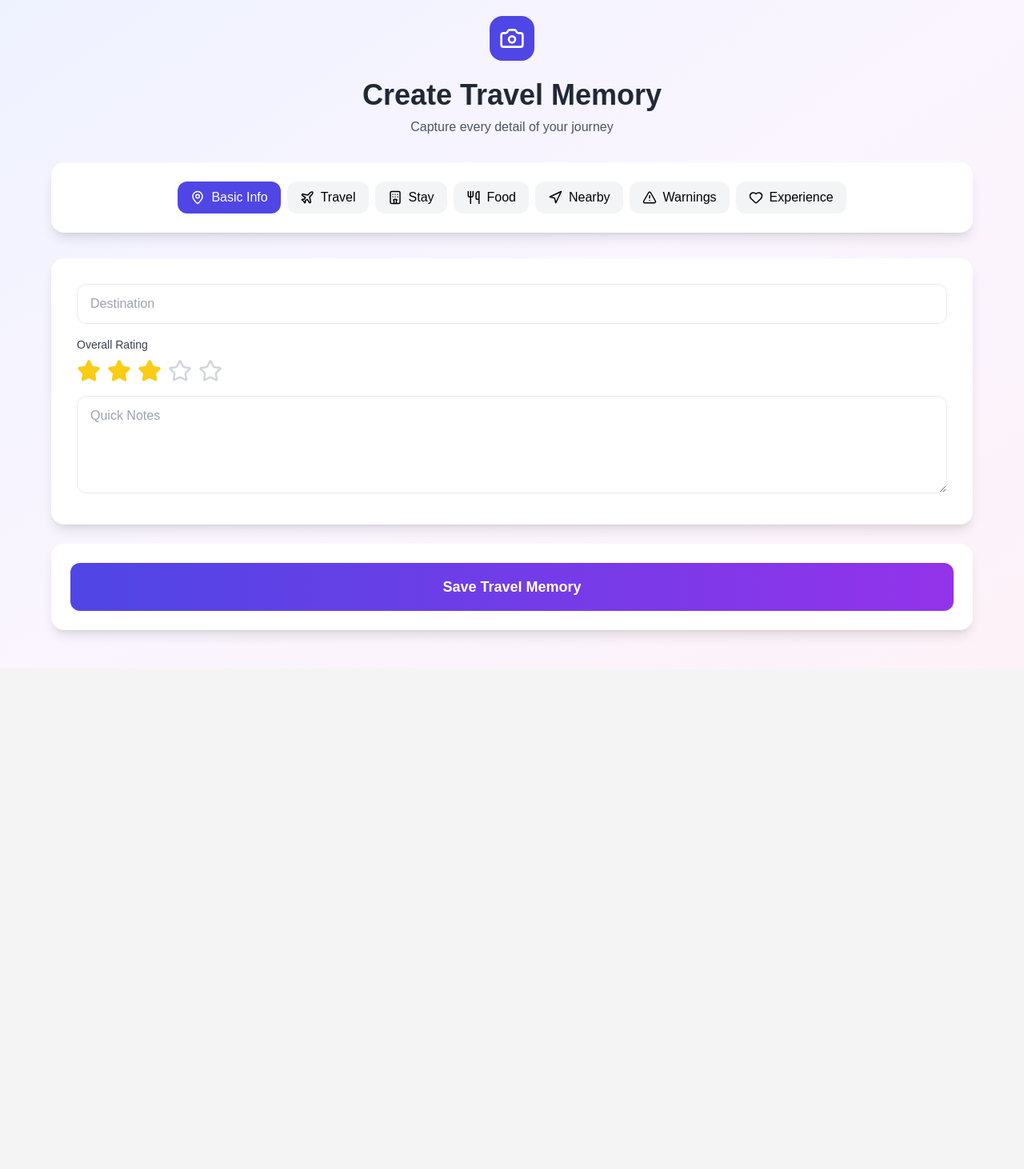
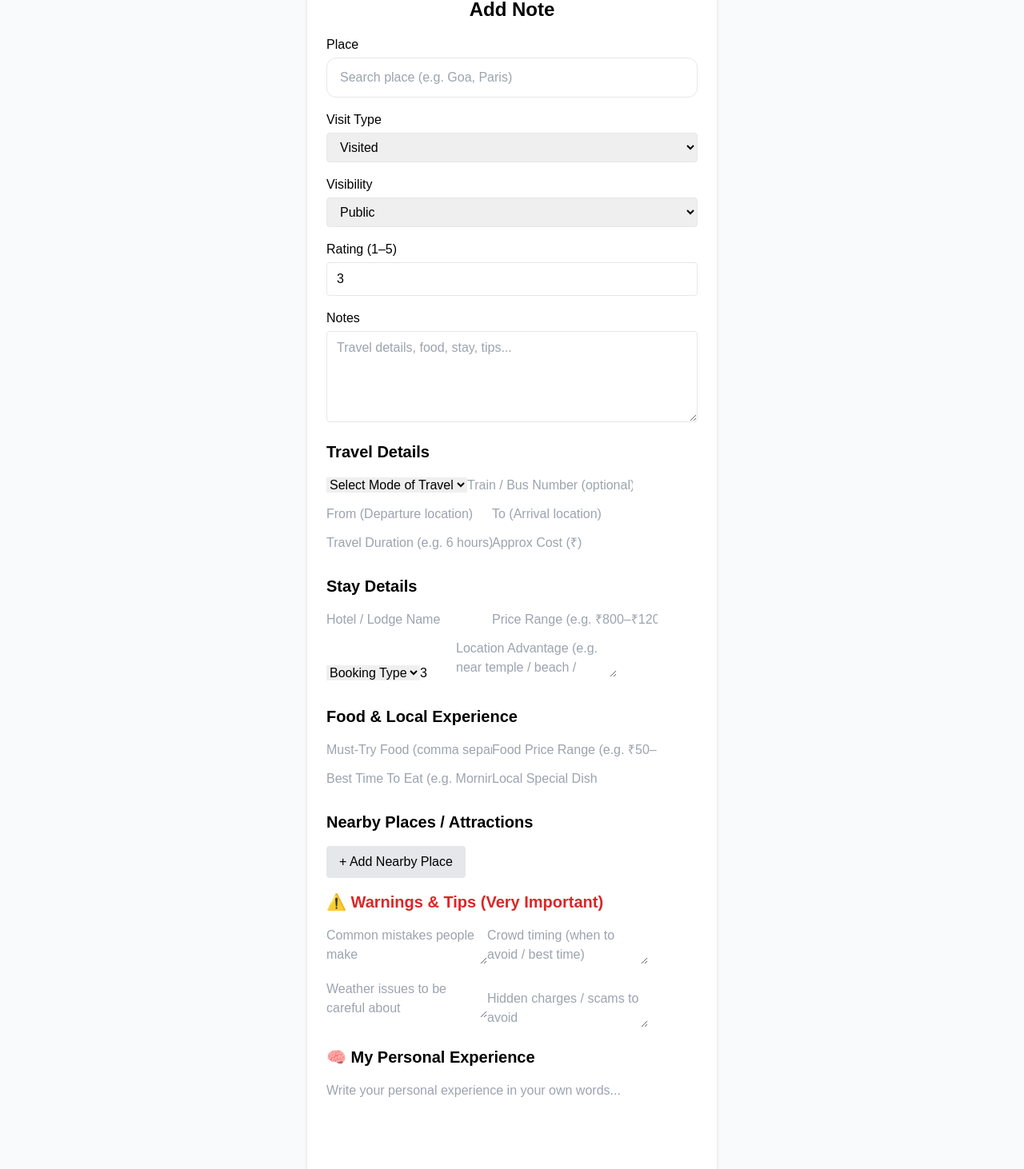
Before and after one commit to Rohit273848/travel-notes-app, a React app in the folder frontend/: page /add-note in a window 1280 px wide. Shown: the part 107-1569 px from the top of the page at 80% size. Before the commit the page ends 943 px from the top, so only its background shows below. Built offline with nearby package versions, Linux system fonts and the light colour scheme; sample sign-in values are in the browser's storage; the HTML template or start-up script is replaced by a standard one.

Commit message:
fin noteroutes file code

```diff
--- a/frontend/src/pages/AddNote.jsx
+++ b/frontend/src/pages/AddNote.jsx
@@ -1,112 +1,89 @@
-import { useState } from "react";
-import {
-  MapPin,
-  Plane,
-  Hotel,
-  Utensils,
-  AlertTriangle,
-  Heart,
-  Star,
-  Clock,
-  DollarSign,
-  Navigation,
-  Plus,
-  X,
-  Users,
-  Camera,
-} from "lucide-react";
+import { useState, useEffect } from "react";
+import { useNavigate } from "react-router-dom";
+import PlaceAutocomplete from "../components/PlaceAutocomplete";
 
 const AddNote = () => {
-  /* =========================
-     STATE
-  ========================= */
+  const navigate = useNavigate();
+
+  /* 🔹 3.1 ADD STATE (TOP OF COMPONENT) */
   const [details, setDetails] = useState("");
+
   const [basicInfo, setBasicInfo] = useState({
-    place: "",
+    place: null,
     visitType: "visited",
     visibility: "public",
     rating: 3,
   });
-
   const [travelDetails, setTravelDetails] = useState({
-    mode: "train",
+    mode: "",
     trainOrBusNumber: "",
     from: "",
     to: "",
     duration: "",
     approxCost: "",
   });
-
   const [stayDetails, setStayDetails] = useState({
     hotelName: "",
     priceRange: "",
-    bookingType: "offline",
+    bookingType: "",
     cleanlinessRating: 3,
     locationAdvantage: "",
   });
-
   const [foodDetails, setFoodDetails] = useState({
     mustTryFood: [],
     foodPriceRange: "",
     bestTimeToEat: "",
     localSpecialDish: "",
   });
-
-  const [nearbyPlaces, setNearbyPlaces] = useState([]);
+  const [nearbyPlaces, setNearbyPlaces] = useState([
+    // { name: "", distance: "", bestRoute: "" }
+  ]);
   const [warnings, setWarnings] = useState({
     commonMistakes: "",
     crowdTiming: "",
     weatherIssues: "",
     hiddenCharges: "",
   });
+  const [personalExperience, setPersonalExperience] = useState("");
 
-  const [personalExperience, setPersonalExperience] = useState("");
-  const [activeSection, setActiveSection] = useState("basic");
 
-  /* =========================
-     SUBMIT (FIXED)
-  ========================= */
+  /* 🔐 AUTH CHECK */
+  useEffect(() => {
+    const token = localStorage.getItem("token");
+    if (!token) {
+      alert("Please login first");
+      navigate("/login");
+    }
+  }, [navigate]);
+
+  /* 🔹 3.6 UPDATE SUBMIT DATA */
   const handleSubmit = async (e) => {
     e.preventDefault();
 
-    // ✅ FRONTEND VALIDATION
-    if (!basicInfo.place.trim()) {
-      alert("Please enter destination");
-      return;
-    }
-    if (!travelDetails.from.trim() || !travelDetails.to.trim()) {
-      alert("Please fill travel From & To");
-      return;
-    }
-    if (!stayDetails.hotelName.trim()) {
-      alert("Please enter hotel name");
-      return;
-    }
-    if (!details.trim()) {
-      alert("Please write some notes");
+    if (!basicInfo.place) {
+      alert("Please select a place");
       return;
     }
 
-    const token = localStorage.getItem("token");
-
-    const payload = {
-      placeName: basicInfo.place,
+    const noteData = {
+      basicInfo: {
+        place: basicInfo.place,          // FULL location object
         visitType: basicInfo.visitType,
         visibility: basicInfo.visibility,
         rating: basicInfo.rating,
-
+      },
       travelDetails,
       stayDetails,
       foodDetails,
       nearbyPlaces,
       warnings,
       personalExperience,
-      noteText: details,
+      noteText: details, // temporary (we’ll remove later)
     };
 
-    console.log("Sending payload:", payload);
+    try {
+      const token = localStorage.getItem("token");
 
-    try {
       const res = await fetch(
         "https://travel-notes-app.onrender.com/api/notes",
         {
@@ -115,191 +92,491 @@ const AddNote = () => {
             "Content-Type": "application/json",
             Authorization: `Bearer ${token}`,
           },
-          body: JSON.stringify(payload),
+          body: JSON.stringify(noteData),
         }
       );
 
-      const data = await res.json();
+      if (!res.ok) throw new Error("Failed to save note");
 
-      if (!res.ok) {
-        console.error(data);
-        alert(data.message || "Failed to save note");
-        return;
-      }
+      alert("✅ Note saved");
 
-      alert("✅ Note saved successfully!");
+      // reset
+      setDetails("");
+      setPersonalExperience("");
+      setBasicInfo({
+        place: null,
+        visitType: "visited",
+        visibility: "public",
+        rating: 3,
+      });
+
+      setTravelDetails({
+        mode: "",
+        trainOrBusNumber: "",
+        from: "",
+        to: "",
+        duration: "",
+        approxCost: "",
+      });
+
+      setStayDetails({
+        hotelName: "",
+        priceRange: "",
+        bookingType: "",
+        cleanlinessRating: 3,
+        locationAdvantage: "",
+      });
+
     } catch (err) {
       console.error(err);
-      alert("❌ Network error");
+      alert("❌ Error saving note");
     }
   };
 
-  /* =========================
-     RATING COMPONENT
-  ========================= */
-  const RatingStars = ({ rating, onChange, label }) => (
+
+  return (
+    <div className="min-h-screen flex items-center justify-center bg-gray-50">
+      <form
+        onSubmit={handleSubmit}
+        className="bg-white p-6 rounded-lg shadow-md w-full max-w-lg space-y-4"
+      >
+        <h2 className="text-2xl font-bold text-center">Add Note</h2>
+
+        {/* 🔹 3.2 PLACE AUTOCOMPLETE */}
         <div>
-      <label className="block text-sm font-medium text-gray-700 mb-2">
-        {label}
-      </label>
-      <div className="flex gap-2">
-        {[1, 2, 3, 4, 5].map((s) => (
-          <button key={s} type="button" onClick={() => onChange(s)}>
-            <Star
-              size={30}
-              className={
-                s <= rating
-                  ? "fill-yellow-400 text-yellow-400"
-                  : "text-gray-300"
-              }
+          <label className="block mb-1 font-medium">Place</label>
+          <PlaceAutocomplete
+            onSelect={(place) => {
+              setBasicInfo((prev) => ({
+                ...prev,
+                place,
+              }));
+            }}
           />
-          </button>
-        ))}
-      </div>
-    </div>
-  );
-
-  const sections = [
-    { id: "basic", label: "Basic Info", icon: MapPin },
-    { id: "travel", label: "Travel", icon: Plane },
-    { id: "stay", label: "Stay", icon: Hotel },
-    { id: "food", label: "Food", icon: Utensils },
-    { id: "nearby", label: "Nearby", icon: Navigation },
-    { id: "warnings", label: "Warnings", icon: AlertTriangle },
-    { id: "experience", label: "Experience", icon: Heart },
-  ];
-
-  /* =========================
-     UI
-  ========================= */
-  return (
-    <div className="min-h-screen bg-gradient-to-br from-indigo-50 via-purple-50 to-pink-50 py-12 px-4">
-      <div className="max-w-6xl mx-auto">
-        {/* Header */}
-        <div className="text-center mb-8">
-          <div className="inline-block p-3 bg-indigo-600 rounded-2xl mb-4">
-            <Camera className="text-white" size={32} />
-          </div>
-          <h1 className="text-4xl font-bold text-gray-800 mb-2">
-            Create Travel Memory
-          </h1>
-          <p className="text-gray-600">
-            Capture every detail of your journey
-          </p>
         </div>
 
-        {/* Section Tabs */}
-        <div className="bg-white rounded-2xl shadow-lg p-6 mb-8">
-          <div className="flex flex-wrap gap-2 justify-center">
-            {sections.map(({ id, label, icon: Icon }) => (
-              <button
-                key={id}
-                type="button"
-                onClick={() => setActiveSection(id)}
-                className={`flex items-center gap-2 px-4 py-2 rounded-xl ${
-                  activeSection === id
-                    ? "bg-indigo-600 text-white"
-                    : "bg-gray-100"
-                }`}
+        {/* 🔹 3.3 VISIT TYPE */}
+        <div>
+          <label className="block mb-1 font-medium">Visit Type</label>
+          <select
+            value={basicInfo.visitType}
+            onChange={(e) =>
+              setBasicInfo({ ...basicInfo, visitType: e.target.value })
+            }
+            className="input w-full border px-3 py-2 rounded"
           >
-                <Icon size={18} /> {label}
-              </button>
-            ))}
-          </div>
+            <option value="visited">Visited</option>
+            <option value="planning">Planning</option>
+            <option value="wishlist">Wishlist</option>
+          </select>
         </div>
 
-        <form onSubmit={handleSubmit} className="space-y-6">
-          {/* BASIC */}
-          {activeSection === "basic" && (
-            <div className="bg-white rounded-2xl shadow-lg p-8">
+        {/* 🔹 3.4 VISIBILITY */}
+        <div>
+          <label className="block mb-1 font-medium">Visibility</label>
+          <select
+            value={basicInfo.visibility}
+            onChange={(e) =>
+              setBasicInfo({ ...basicInfo, visibility: e.target.value })
+            }
+            className="input w-full border px-3 py-2 rounded"
+          >
+            <option value="public">Public</option>
+            <option value="personal">Personal</option>
+          </select>
+        </div>
+
+        {/* 🔹 3.5 RATING */}
+        <div>
+          <label className="block mb-1 font-medium">Rating (1–5)</label>
           <input
-                className="w-full px-4 py-3 border rounded-xl mb-4"
-                placeholder="Destination"
-                value={basicInfo.place}
+            type="number"
+            min="1"
+            max="5"
+            value={basicInfo.rating}
             onChange={(e) =>
-                  setBasicInfo({ ...basicInfo, place: e.target.value })
+              setBasicInfo({
+                ...basicInfo,
+                rating: Number(e.target.value),
+              })
             }
+            className="input w-full border px-3 py-2 rounded"
+          />
+        </div>
+
+        {/* NOTES */}
+        <div>
+          <label className="block mb-1 font-medium">Notes</label>
+          <textarea
+            value={details}
+            onChange={(e) => setDetails(e.target.value)}
+            required
+            rows="4"
+            className="w-full border px-3 py-2 rounded"
+            placeholder="Travel details, food, stay, tips..."
+          />
+        </div>
+
+        {/* 🅱️ Travel Details */}
+        <div className="mt-8">
+          <h3 className="text-xl font-bold mb-4">Travel Details</h3>
+
+          {/* Mode of Travel */}
+          <select
+            value={travelDetails.mode}
+            onChange={(e) =>
+              setTravelDetails({ ...travelDetails, mode: e.target.value })
+            }
+            className="input mb-3"
+          >
+            <option value="">Select Mode of Travel</option>
+            <option value="train">Train</option>
+            <option value="bus">Bus</option>
+            <option value="car">Car</option>
+            <option value="bike">Bike</option>
+            <option value="flight">Flight</option>
+          </select>
+
+          {/* Train / Bus Number (conditional but simple for now) */}
+          <input
+            type="text"
+            placeholder="Train / Bus Number (optional)"
+            value={travelDetails.trainOrBusNumber}
+            onChange={(e) =>
+              setTravelDetails({
+                ...travelDetails,
+                trainOrBusNumber: e.target.value,
+              })
+            }
+            className="input mb-3"
           />
 
-              <RatingStars
-                rating={basicInfo.rating}
-                onChange={(r) => setBasicInfo({ ...basicInfo, rating: r })}
-                label="Overall Rating"
-              />
-
-              <textarea
-                className="w-full px-4 py-3 border rounded-xl mt-4"
-                rows={4}
-                placeholder="Quick Notes"
-                value={details}
-                onChange={(e) => setDetails(e.target.value)}
-              />
-            </div>
-          )}
-
-          {/* TRAVEL */}
-          {activeSection === "travel" && (
-            <div className="bg-white rounded-2xl shadow-lg p-8">
+          {/* From */}
           <input
-                className="w-full px-4 py-3 border rounded-xl mb-3"
-                placeholder="From"
+            type="text"
+            placeholder="From (Departure location)"
             value={travelDetails.from}
             onChange={(e) =>
               setTravelDetails({ ...travelDetails, from: e.target.value })
             }
+            className="input mb-3"
           />
+
+          {/* To */}
           <input
-                className="w-full px-4 py-3 border rounded-xl"
-                placeholder="To"
+            type="text"
+            placeholder="To (Arrival location)"
             value={travelDetails.to}
             onChange={(e) =>
               setTravelDetails({ ...travelDetails, to: e.target.value })
             }
+            className="input mb-3"
+          />
+
+          {/* Duration */}
+          <input
+            type="text"
+            placeholder="Travel Duration (e.g. 6 hours)"
+            value={travelDetails.duration}
+            onChange={(e) =>
+              setTravelDetails({ ...travelDetails, duration: e.target.value })
+            }
+            className="input mb-3"
+          />
+
+          {/* Approx Cost */}
+          <input
+            type="number"
+            placeholder="Approx Cost (₹)"
+            value={travelDetails.approxCost}
+            onChange={(e) =>
+              setTravelDetails({
+                ...travelDetails,
+                approxCost: e.target.value,
+              })
+            }
+            className="input"
           />
         </div>
-          )}
+        {/* 🅲 Stay Details */}
+        <div className="mt-10">
+          <h3 className="text-xl font-bold mb-4">Stay Details</h3>
 
-          {/* STAY */}
-          {activeSection === "stay" && (
-            <div className="bg-white rounded-2xl shadow-lg p-8">
+          {/* Hotel / Lodge Name */}
           <input
-                className="w-full px-4 py-3 border rounded-xl mb-3"
-                placeholder="Hotel Name"
+            type="text"
+            placeholder="Hotel / Lodge Name"
             value={stayDetails.hotelName}
+            onChange={(e) =>
+              setStayDetails({ ...stayDetails, hotelName: e.target.value })
+            }
+            className="input mb-3"
+          />
+
+          {/* Price Range */}
+          <input
+            type="text"
+            placeholder="Price Range (e.g. ₹800–₹1200)"
+            value={stayDetails.priceRange}
+            onChange={(e) =>
+              setStayDetails({ ...stayDetails, priceRange: e.target.value })
+            }
+            className="input mb-3"
+          />
+
+          {/* Booking Type */}
+          <select
+            value={stayDetails.bookingType}
+            onChange={(e) =>
+              setStayDetails({ ...stayDetails, bookingType: e.target.value })
+            }
+            className="input mb-3"
+          >
+            <option value="">Booking Type</option>
+            <option value="online">Online</option>
+            <option value="offline">Offline</option>
+          </select>
+
+          {/* Cleanliness Rating */}
+          <input
+            type="number"
+            min="1"
+            max="5"
+            placeholder="Cleanliness Rating (1–5)"
+            value={stayDetails.cleanlinessRating}
             onChange={(e) =>
               setStayDetails({
                 ...stayDetails,
-                    hotelName: e.target.value,
+                cleanlinessRating: Number(e.target.value),
               })
             }
+            className="input mb-3"
+          />
+
+          {/* Location Advantage */}
+          <textarea
+            rows="2"
+            placeholder="Location Advantage (e.g. near temple / beach / station)"
+            value={stayDetails.locationAdvantage}
+            onChange={(e) =>
+              setStayDetails({
+                ...stayDetails,
+                locationAdvantage: e.target.value,
+              })
+            }
+            className="input"
           />
         </div>
-          )}
+{/* 🅳 Food & Local Experience */}
+<div className="mt-10">
+  <h3 className="text-xl font-bold mb-4">Food & Local Experience</h3>
 
-          {/* EXPERIENCE */}
-          {activeSection === "experience" && (
-            <div className="bg-white rounded-2xl shadow-lg p-8">
+  {/* Must Try Food (comma separated → array) */}
+  <input
+    type="text"
+    placeholder="Must-Try Food (comma separated)"
+    value={foodDetails.mustTryFood.join(", ")}
+    onChange={(e) =>
+      setFoodDetails({
+        ...foodDetails,
+        mustTryFood: e.target.value
+          .split(",")
+          .map((f) => f.trim())
+          .filter(Boolean),
+      })
+    }
+    className="input mb-3"
+  />
+
+  {/* Food Price Range */}
+  <input
+    type="text"
+    placeholder="Food Price Range (e.g. ₹50–₹200)"
+    value={foodDetails.foodPriceRange}
+    onChange={(e) =>
+      setFoodDetails({
+        ...foodDetails,
+        foodPriceRange: e.target.value,
+      })
+    }
+    className="input mb-3"
+  />
+
+  {/* Best Time To Eat */}
+  <input
+    type="text"
+    placeholder="Best Time To Eat (e.g. Morning / Evening)"
+    value={foodDetails.bestTimeToEat}
+    onChange={(e) =>
+      setFoodDetails({
+        ...foodDetails,
+        bestTimeToEat: e.target.value,
+      })
+    }
+    className="input mb-3"
+  />
+
+  {/* Local Special Dish */}
+  <input
+    type="text"
+    placeholder="Local Special Dish"
+    value={foodDetails.localSpecialDish}
+    onChange={(e) =>
+      setFoodDetails({
+        ...foodDetails,
+        localSpecialDish: e.target.value,
+      })
+    }
+    className="input"
+  />
+</div>
+{/* 🅴 Nearby Places / Attractions */}
+<div className="mt-10">
+  <h3 className="text-xl font-bold mb-4">Nearby Places / Attractions</h3>
+
+  {nearbyPlaces.map((place, index) => (
+    <div
+      key={index}
+      className="border rounded p-3 mb-4 space-y-2 bg-gray-50"
+    >
+      <input
+        type="text"
+        placeholder="Nearby Place Name"
+        value={place.name}
+        onChange={(e) => {
+          const updated = [...nearbyPlaces];
+          updated[index].name = e.target.value;
+          setNearbyPlaces(updated);
+        }}
+        className="input w-full"
+      />
+
+      <input
+        type="text"
+        placeholder="Distance (e.g. 5 km)"
+        value={place.distance}
+        onChange={(e) => {
+          const updated = [...nearbyPlaces];
+          updated[index].distance = e.target.value;
+          setNearbyPlaces(updated);
+        }}
+        className="input w-full"
+      />
+
+      <input
+        type="text"
+        placeholder="Best Route (e.g. via XYZ Road)"
+        value={place.bestRoute}
+        onChange={(e) => {
+          const updated = [...nearbyPlaces];
+          updated[index].bestRoute = e.target.value;
+          setNearbyPlaces(updated);
+        }}
+        className="input w-full"
+      />
+
+      <button
+        type="button"
+        onClick={() =>
+          setNearbyPlaces(nearbyPlaces.filter((_, i) => i !== index))
+        }
+        className="text-red-600 text-sm"
+      >
+        Remove
+      </button>
+    </div>
+  ))}
+
+  <button
+    type="button"
+    onClick={() =>
+      setNearbyPlaces([
+        ...nearbyPlaces,
+        { name: "", distance: "", bestRoute: "" },
+      ])
+    }
+    className="bg-gray-200 px-4 py-2 rounded hover:bg-gray-300"
+  >
+    + Add Nearby Place
+  </button>
+</div>
+{/* ⚠️ Warnings & Tips */}
+<div className="mt-10">
+  <h3 className="text-xl font-bold mb-4 text-red-600">
+    ⚠️ Warnings & Tips (Very Important)
+  </h3>
+
+  {/* Common Mistakes */}
   <textarea
-                rows={6}
-                className="w-full px-4 py-3 border rounded-xl"
-                placeholder="Your personal experience"
+    rows="2"
+    placeholder="Common mistakes people make"
+    value={warnings.commonMistakes}
+    onChange={(e) =>
+      setWarnings({ ...warnings, commonMistakes: e.target.value })
+    }
+    className="input mb-3"
+  />
+
+  {/* Crowd Timing */}
+  <textarea
+    rows="2"
+    placeholder="Crowd timing (when to avoid / best time)"
+    value={warnings.crowdTiming}
+    onChange={(e) =>
+      setWarnings({ ...warnings, crowdTiming: e.target.value })
+    }
+    className="input mb-3"
+  />
+
+  {/* Weather Issues */}
+  <textarea
+    rows="2"
+    placeholder="Weather issues to be careful about"
+    value={warnings.weatherIssues}
+    onChange={(e) =>
+      setWarnings({ ...warnings, weatherIssues: e.target.value })
+    }
+    className="input mb-3"
+  />
+
+  {/* Hidden Charges / Scams */}
+  <textarea
+    rows="2"
+    placeholder="Hidden charges / scams to avoid"
+    value={warnings.hiddenCharges}
+    onChange={(e) =>
+      setWarnings({ ...warnings, hiddenCharges: e.target.value })
+    }
+    className="input"
+  />
+</div>
+{/* 🧠 Personal Experience */}
+<div className="mt-10">
+  <h3 className="text-xl font-bold mb-4">
+    🧠 My Personal Experience
+  </h3>
+
+  <textarea
+    rows="5"
+    placeholder="Write your personal experience in your own words..."
     value={personalExperience}
     onChange={(e) => setPersonalExperience(e.target.value)}
+    className="input w-full"
   />
+
+  <p className="text-sm text-gray-500 mt-2">
+    This helps AI improve and summarize your experience later.
+  </p>
 </div>
-          )}
 
-          {/* SUBMIT */}
-          <div className="bg-white rounded-2xl shadow-lg p-6">
+
         <button
           type="submit"
-              className="w-full bg-gradient-to-r from-indigo-600 to-purple-600 text-white py-4 rounded-xl font-semibold text-lg"
+          className="w-full bg-indigo-600 text-white py-2 rounded hover:bg-indigo-700"
         >
-              Save Travel Memory
+          Save Note
         </button>
-          </div>
       </form>
-      </div>
     </div>
   );
 };
```
Lines whose indentation alone changed are shown as unchanged.
